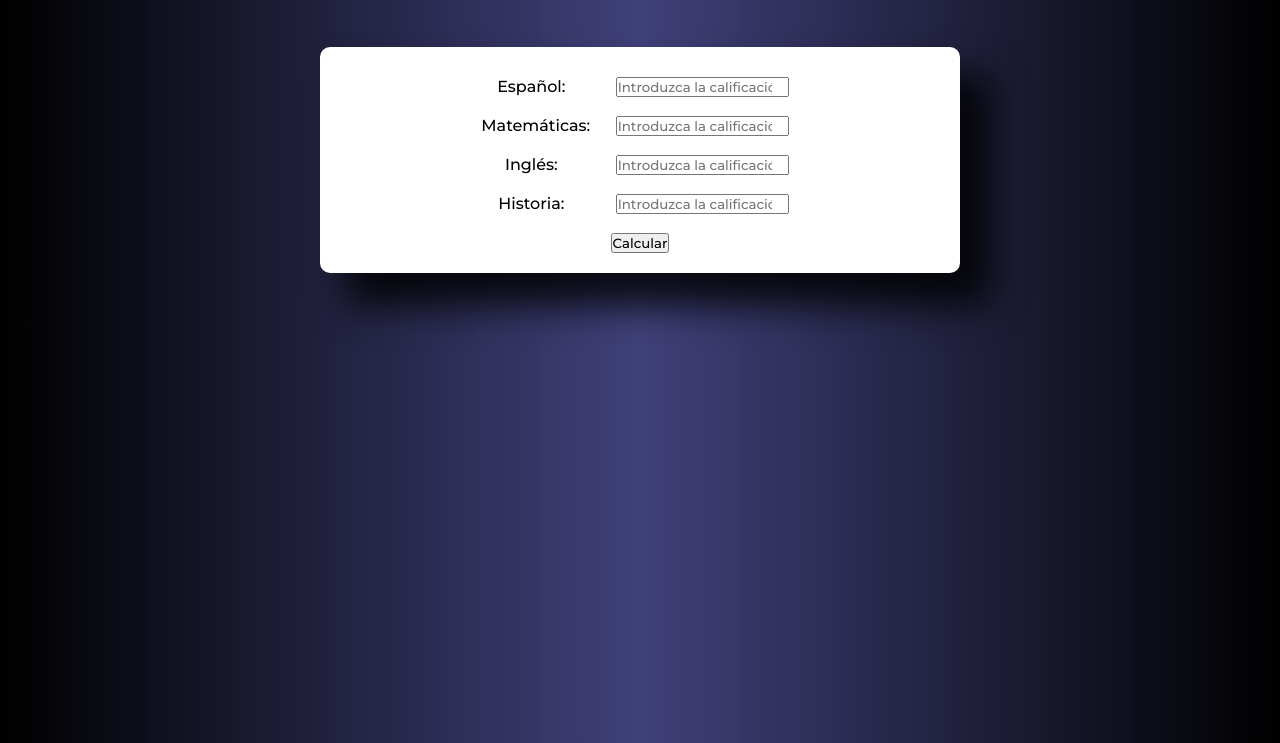
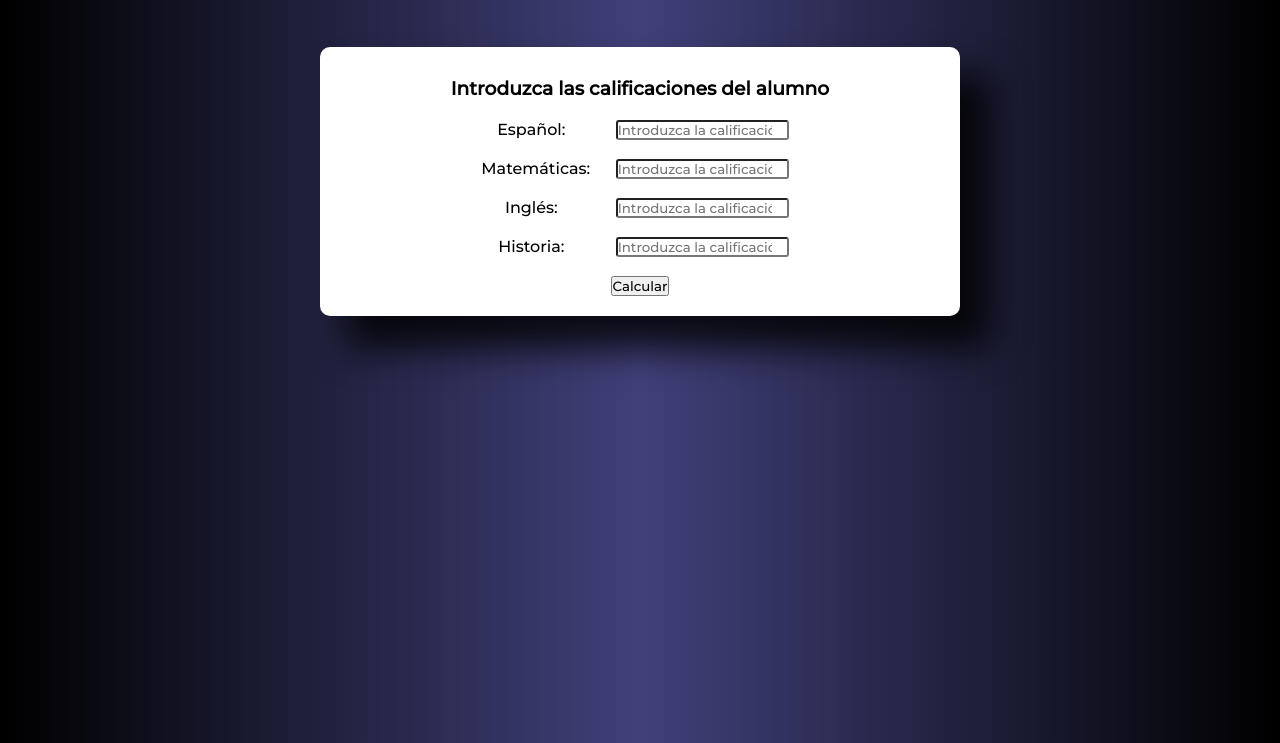
Before and after one commit to CesarJmZvl/PreEntrega3CesarJaime, a plain HTML site: page index.html in a window 1280 px wide. Shown: the part 57-800 px from the top of the page. Drawn offline with Linux system fonts and the light colour scheme.

Commit message:
Cambios menores en estilos

```diff
--- a/index.html
+++ b/index.html
@@ -14,6 +14,7 @@
     <h1>Calcular promedio de calificaciones</h1>
     <div>
         <form>
+            <h3>Introduzca las calificaciones del alumno</h3>
             <label for="spanish">Español:</label>
             <input type="number" id="spanish" name="spanish" placeholder="Introduzca la calificación"><br>
             <label for="math">Matemáticas:</label>
--- a/styles.css
+++ b/styles.css
@@ -13,7 +13,11 @@ h1 {
     text-align: center;
     margin: 15px;
     color: white;
-    text-shadow: 28px 30px 36px 3px rgba(0,0,0,0.83);
+}
+
+h3{
+    margin: 5px;
+    padding: 5px;
 }
 
 form {
@@ -37,6 +41,7 @@ label {
 input {
     width: auto;
     margin: 0px 20px;
+    border-radius: 3px;
 }
 
 button {
```
